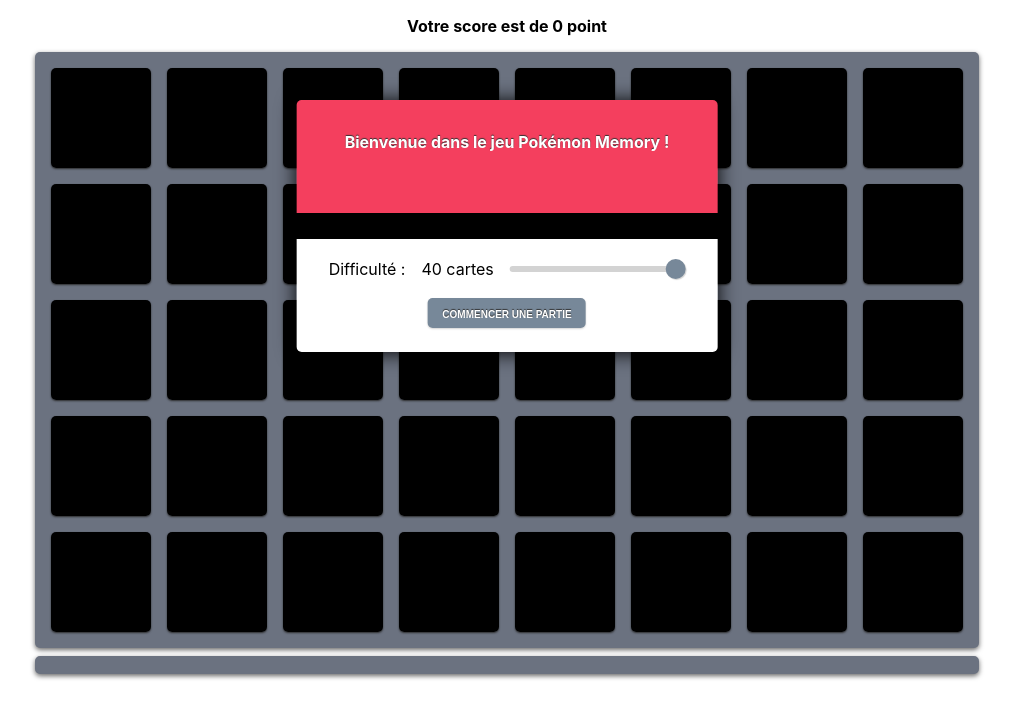
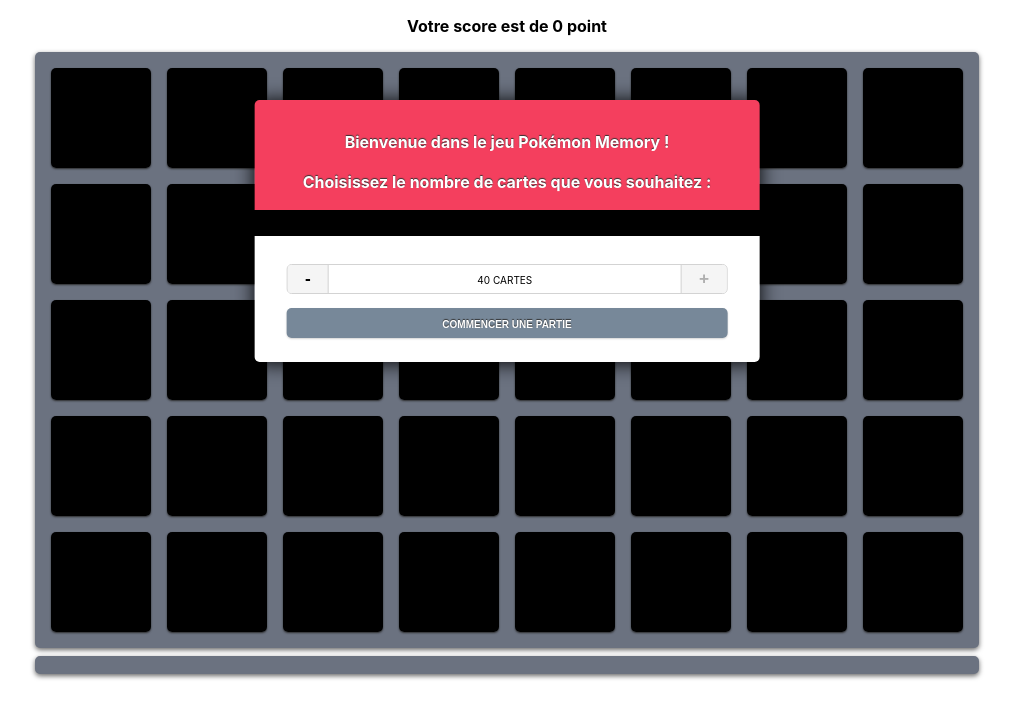
Before and after one commit to Pololops/2022-memory, a React (Create React App) app: page / in a window 1280 px wide. Shown: the top 718 px of the page, without its empty margins (133-1146 px from the left). Built offline with nearby package versions, Linux system fonts and the light colour scheme.

Commit message:
feat - change cards quantity selector

```diff
--- a/src/components/App/App.tsx
+++ b/src/components/App/App.tsx
@@ -10,18 +10,17 @@
   increaseScore,
   decreaseScore,
   startGame,
-  changeCardsQuantity,
+  decreaseCardsQuantity,
+  increaseCardsQuantity,
 } from '../../actions';
 
 import './App.scss';
 import cards from '../../assets/data/cards-pokemon.json';
 
-import Spinner from '../Spinner/Spinner';
 import Score from '../Score/Score';
 import Board from '../Board/Board';
 import TimeCount from '../TimeCount/TimeCount';
 import Modal from '../Modal/Modal';
-import Form from '../Form/Form';
 
 export default function App() {
   const dispatch = useAppDispatch();
@@ -42,8 +41,13 @@
     return 'calc(800px + 9em))';
   }
 
-  const changeRangeHandler: React.ChangeEventHandler<HTMLInputElement> = (event) => {
-    dispatch(changeCardsQuantity(Number(event.target.value)));
+  const clickDecreaseButtonHandler: React.MouseEventHandler<HTMLButtonElement> = () => {
+    dispatch(decreaseCardsQuantity());
+    dispatch(getCards(cards));
+  }
+
+  const clickIncreaseButtonHandler: React.MouseEventHandler<HTMLButtonElement> = () => {
+    dispatch(increaseCardsQuantity());
     dispatch(getCards(cards));
   }
 
@@ -88,23 +92,15 @@
         isLoadControlled={false}
       />
       <TimeCount />
-      {
-        createPortal(
-          <Modal>
-            {
-              isLoading
-                ? <Spinner />
-                : (
-                  <Form
-                    onChangeRange={changeRangeHandler}
-                    onButtonClick={clickButtonHandler}
-                  />
-                )
-            }
-          </Modal>,
-          document.body
-        )
-      }
+
+      {createPortal(
+        <Modal
+          onDecreaseButtonClick={clickDecreaseButtonHandler}
+          onIncreaseButtonClick={clickIncreaseButtonHandler}
+          onButtonClick={clickButtonHandler}
+        />,
+        document.body
+      )}
     </div>
   )
 }
--- a/src/components/Button/Button.scss
+++ b/src/components/Button/Button.scss
@@ -12,7 +12,7 @@
   border-radius: 5px;
   background-color: vars.$button-bg-color;
   box-shadow: 0 1px 2px lightgray;
-  transition: all 200ms;
+  transition: all 300ms;
 }
 
 .modal__button:hover {
--- a/src/components/Button/Button.tsx
+++ b/src/components/Button/Button.tsx
@@ -1,15 +1,21 @@
 import './Button.scss';
 
 interface Props {
-  text: string,
+  children: React.ReactNode,
   onClick: React.MouseEventHandler,
 }
 
-export default function Button({ text, onClick }: Props) {
-  return <button
-    className="modal__button"
-    onClick={onClick}
-  >
-    {text}
-  </button>
+export default function Button({
+  children,
+  onClick,
+}: Props) {
+  return (
+    <button
+      type="button"
+      className="modal__button"
+      onClick={onClick}
+    >
+      {children}
+    </button>
+  );
 }
--- a/src/components/Form/Form.scss
+++ /dev/null
@@ -1,4 +0,0 @@
-.form {
-  width: 100%;
-  margin-top: 2em;
-}
--- a/src/components/Form/Form.tsx
+++ /dev/null
@@ -1,31 +0,0 @@
-import Range from '../Range/Range';
-import Button from '../Button/Button';
-import useAppSelector from '../../hooks/useSelector';
-
-import './Form.scss';
-
-interface Props {
-  onChangeRange: React.ChangeEventHandler<HTMLInputElement>,
-  onButtonClick: React.MouseEventHandler<HTMLButtonElement>,
-}
-
-export default function Form({ onChangeRange, onButtonClick }: Props) {
-  const cardsQuantity = useAppSelector((state) => state.cardsQuantity);
-  const turnNumber = useAppSelector((state) => state.turnNumber);
-
-  return (
-    <div className="form">
-      <Range
-        value={cardsQuantity}
-        onChange={onChangeRange}
-        min={8}
-        max={20}
-        step={2}
-      />
-      <Button
-        text={turnNumber < 1 ? 'Commencer une partie' : 'Recommencer une partie'}
-        onClick={onButtonClick}
-      />
-    </div>
-  );
-}
--- a/src/components/Modal/Modal.scss
+++ b/src/components/Modal/Modal.scss
@@ -9,7 +9,7 @@
 	display: flex;
 	flex-direction: column;
 	align-items: center;
-	gap: 4em;
+	gap: 2em;
 	padding: 1.5em 2em;
 	text-align: center;
 	white-space: nowrap;
@@ -24,4 +24,17 @@
 		z-index: 0;
 		visibility: hidden;
 	}
+
+	&__spinner,
+	&__form {
+		margin-top: 2em;
+		width: 100%;
+		display: flex;
+		justify-content: center;
+	}
+
+	&__form {
+		flex-direction: column;
+		justify-content: stretch;
+	}
 }
--- a/src/components/Modal/Modal.tsx
+++ b/src/components/Modal/Modal.tsx
@@ -1,16 +1,27 @@
 import useAppSelector from '../../hooks/useSelector';
+import Button from '../Button/Button';
 import Message from '../Message/Message';
+import Spinner from '../Spinner/Spinner';
+import Range from '../Range/Range';
 
 import './Modal.scss';
 
-interface Children {
-  children: JSX.Element | JSX.Element[],
+interface Props {
+  onButtonClick: React.MouseEventHandler<HTMLButtonElement>,
+  onDecreaseButtonClick: React.MouseEventHandler<HTMLButtonElement>,
+  onIncreaseButtonClick: React.MouseEventHandler<HTMLButtonElement>,
 }
 
-export default function Modal({ children }: Children) {
+export default function Modal({
+  onDecreaseButtonClick,
+  onIncreaseButtonClick,
+  onButtonClick,
+}: Props) {
+  const isLoading = useAppSelector((state) => state.isLoading);
   const isModalVisible = useAppSelector((state) => state.isModalVisible);
   const score = useAppSelector((state) => state.score);
   const turnNumber = useAppSelector((state) => state.turnNumber);
+  const cardsQuantity = useAppSelector((state) => state.cardsQuantity);
 
   return (
     <div
@@ -20,17 +31,48 @@
       <Message >
         {
           turnNumber < 1
-            ? 'Bienvenue dans le jeu Pokémon Memory !'
+            ? (
+              <>
+                Bienvenue dans le jeu Pokémon Memory !
+                {!isLoading && (
+                  <>
+                    <br />
+                    <br />
+                    Choisissez le nombre de cartes que vous souhaitez :
+                  </>
+                )}
+              </>
+            )
             : (
               <>
                 La partie est terminée !
+                <br />
                 <br />
                 Vous avez obtenu {score} point{score > 1 ? 's' : ''}
               </>
             )
         }
       </Message>
-      {children}
+      {
+        isLoading
+          ? <div className="modal__spinner"><Spinner /></div>
+          : (
+            <div className="modal__form">
+              <Range
+                value={cardsQuantity}
+                onDecreaseButtonClick={onDecreaseButtonClick}
+                onIncreaseButtonClick={onIncreaseButtonClick}
+              />
+              <Button onClick={onButtonClick}>
+                {
+                  turnNumber < 1
+                    ? 'Commencer une partie'
+                    : 'Recommencer une partie'
+                }
+              </Button>
+            </div>
+          )
+      }
     </div>
   )
 }
--- a/src/components/Range/Range.scss
+++ b/src/components/Range/Range.scss
@@ -6,108 +6,37 @@
   justify-content: space-between;
   align-items: center;
   gap: 1em;
+
+  font-size: 0.9em;
+  font-variant: all-small-caps;
+  border: 1px solid lightgray;
+  border-radius: 5px;
+  overflow: hidden;
+
+  & button {
+    font-size: 1.2em;
+    line-height: 1.6em;
+    font-weight: bold;
+    padding: 0 1em;
+    border: none;
+    background-color: whitesmoke;
+    margin: 0;
+    transition: all 300ms;
   }
 
-input[type=range] {
-  -webkit-appearance: none;
-  margin: 10px 0;
-  width: 50%;
-}
-input[type=range]:focus {
-  outline: none;
-}
-input[type=range]::-webkit-slider-runnable-track {
-  height: 6px;
+  & button:not(:disabled) {
     cursor: pointer;
-  box-shadow: 0px 0px 0px #000000;
-  background: lightgray;
-  border-radius: 50px;
-  border: none;
-}
-input[type=range]::-webkit-slider-thumb {
-  -webkit-appearance: none;
-  cursor: pointer;
-  margin-top: -7px;
-  border: none;
-  height: 20px;
-  width: 20px;
-  border-radius: 50%;
-  background: vars.$button-bg-color;
-  box-shadow: 1px 1px 1px lightgray;
-}
-input[type=range]:hover::-webkit-slider-thumb {
-  background: vars.$button-hover-bg-color;
-  box-shadow: 0 1px 4px gray;
-}
-input[type=range]:active::-webkit-slider-thumb {
-  box-shadow: 0 0px 1px gray;
-}
-input[type=range]:focus::-webkit-slider-runnable-track {
-  background: lightgray;
-}
-input[type=range]::-moz-range-track {
-  cursor: pointer;
-  height: 6px;
-  border: none;
-  border-radius: 50%;
-  background: lightgray;
-  box-shadow: 0 1px 2px lightgray;
-}
-input[type=range]::-moz-range-thumb {
-  cursor: pointer;
-  border: none;
-  height: 20px;
-  width: 20px;
-  border-radius: 50%;
-  background: vars.$button-bg-color;
-  box-shadow: 0 1px 2px lightgray;
-}
-input[type=range]:hover::-moz-range-thumb {
-  background: vars.$button-hover-bg-color;
-  box-shadow: 0 1px 4px gray;
-}
-input[type=range]:active::-moz-range-thumb {
-  box-shadow: 0 0px 1px gray;
-}
-input[type=range]::-ms-track {
-  cursor: pointer;
-  height: 6px;
-  color: transparent;
-  border-color: transparent;
-  background: transparent;
-}
-input[type=range]::-ms-fill-lower {
-  border: none;
-  border-radius: 100px;
-  background: lightgray;
-  box-shadow: 0px 0px 0px #000000;
-}
-input[type=range]::-ms-fill-upper {
-  border: none;
-  border-radius: 100px;
-  background: lightgray;
-  box-shadow: 0px 0px 0px #000000;
-}
-input[type=range]::-ms-thumb {
-  cursor: pointer;
-  border: none;
-  height: 20px;
-  width: 20px;
-  border-radius: 50px;
-  background: vars.$button-bg-color;
-  box-shadow: 1px 1px 1px lightgray;
-}
-input[type=range]:hover::-ms-thumb {
-  background: vars.$button-hover-bg-color;
-  box-shadow: 0 1px 4px gray;
-}
-input[type=range]:active::-ms-thumb {
-  box-shadow: 0 0px 1px gray;
   }
 
-input[type=range]:focus::-ms-fill-lower {
-  background: lightgray;
+  & button:not(:disabled):hover {
+    background-color: lightgrey;
   }
-input[type=range]:focus::-ms-fill-upper {
-  background: lightgray;
+
+  & button:first-child {
+    border-right: 1px solid lightgray;
   }
+
+  & button:last-child {
+    border-left: 1px solid lightgray;
+  }
+}
--- a/src/components/Range/Range.tsx
+++ b/src/components/Range/Range.tsx
@@ -2,32 +2,34 @@
 
 interface Props {
   value: number;
-  onChange: (event: React.ChangeEvent<HTMLInputElement>) => void;
-  min: number;
-  max: number;
-  step: number;
+  onDecreaseButtonClick: React.MouseEventHandler<HTMLButtonElement>,
+  onIncreaseButtonClick: React.MouseEventHandler<HTMLButtonElement>,
 }
 
 export default function Range({
   value,
-  min,
-  max,
-  step,
-  onChange,
+  onDecreaseButtonClick,
+  onIncreaseButtonClick,
 }: Props) {
   return (
     <div className="difficulty">
-      <label htmlFor="size">Difficulté : </label>
+      <button
+        disabled={value <= 8}
+        type="button"
+        onClick={onDecreaseButtonClick}
+      >
+        -
+      </button>
+
       <span>{value * 2} cartes</span>
-      <input
-        type="range"
-        id="size"
-        value={value}
-        onChange={onChange}
-        min={min}
-        max={max}
-        step={step}
-      />
+
+      <button
+        disabled={value >= 20}
+        type="button"
+        onClick={onIncreaseButtonClick}
+      >
+        +
+      </button>
     </div>
   );
 }
--- a/src/styles/_vars.scss
+++ b/src/styles/_vars.scss
@@ -1,5 +1,5 @@
 /* Pokeball colors */
-$background-gradient: linear-gradient(#f43f5e, #f43f5e 45%, black 45%, black 55%, white 55%, white);
+$background-gradient: linear-gradient(#f43f5e, #f43f5e 42%, black 42%, black 52%, white 52%, white);
 
 /* Cards colors */
 $board-bg-color: #6b7280;
```
Also changed, not shown: src/actions/index.ts (+16 -6 lines), src/reducers/index.ts (+19 -3 lines), 1 other file (tests, documents, lock files or other folders). Lines whose indentation alone changed are shown as unchanged.
